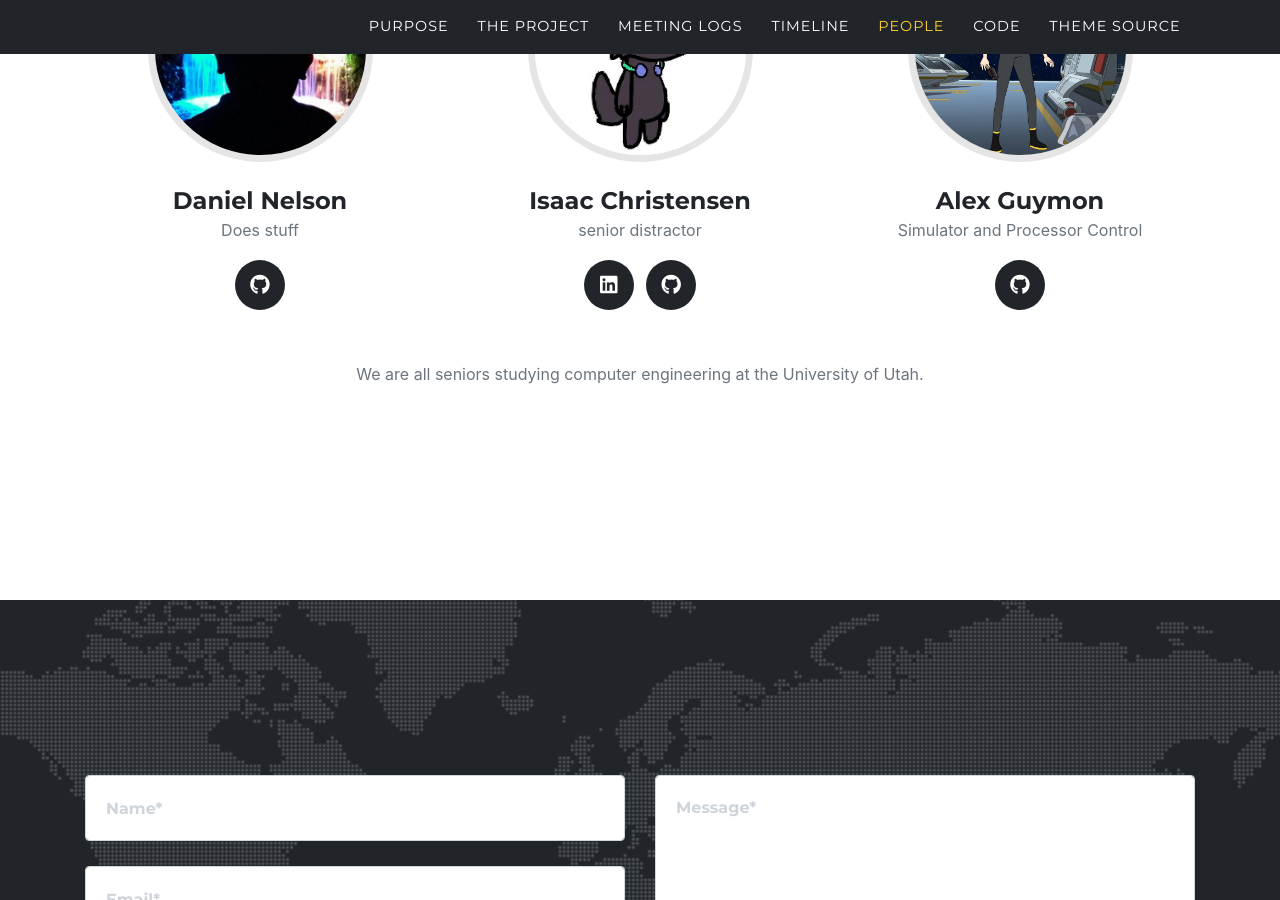
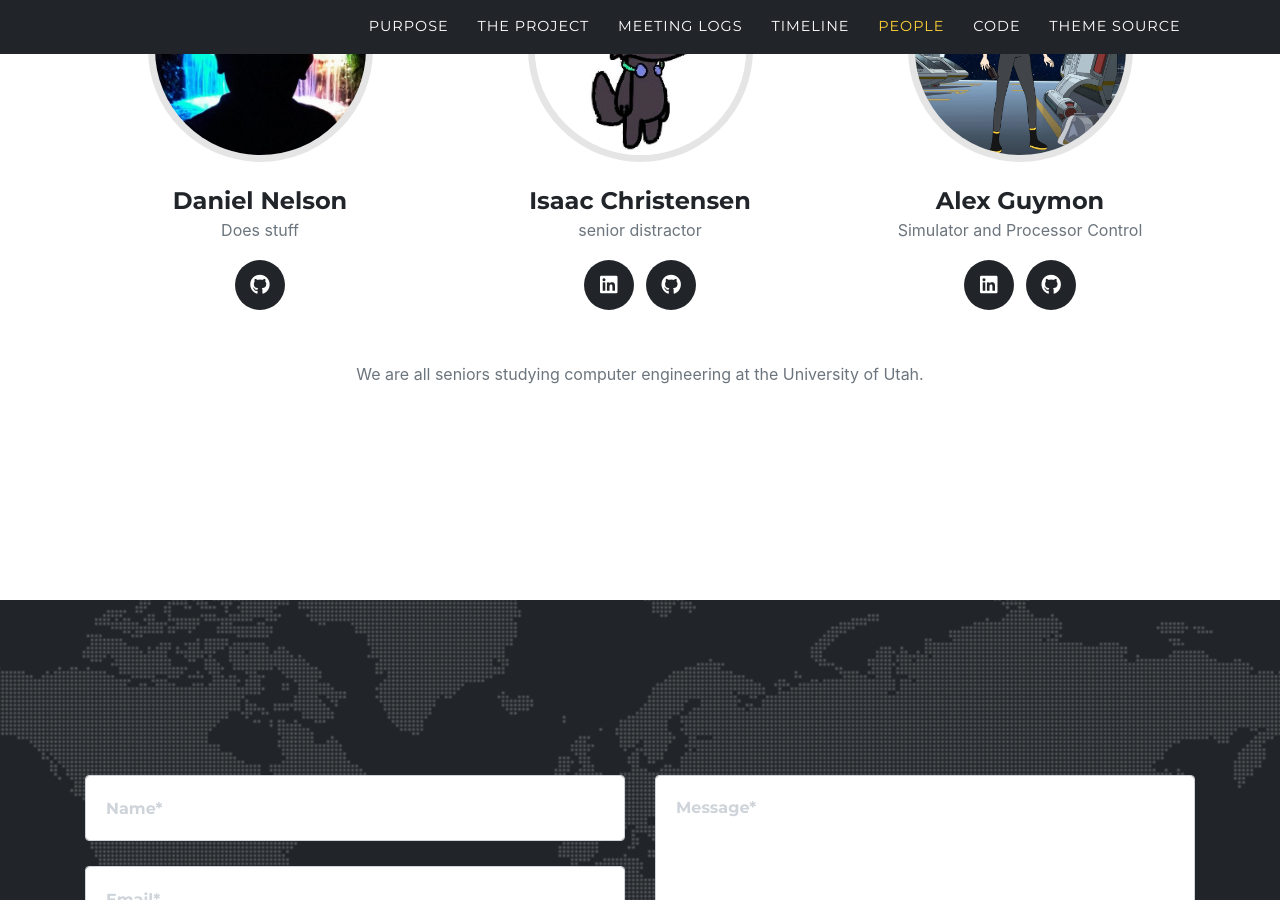
Before and after one commit to Schmorbonium/project-website, a Jekyll site: the page built from index.md, in a window 1280 px wide and 900 px high, scrolled down 3915 px. Built offline with Jekyll 4.4.1, drawn with Linux system fonts in a browser that asks for light colours; some web fonts are replaced.

Commit message:
Added LinkedIn for myself.

```diff
--- a/_data/sitetext.yml
+++ b/_data/sitetext.yml
@@ -84,6 +84,8 @@ en: &DEFAULT_EN
         role: "Simulator and Processor Control"
         image: assets/img/team/AlexLowerDecker.png
         social:
+          - url: https://www.linkedin.com/in/alex-guymon-18a9a91a4/
+            icon: fab fa-linkedin
           - url: https://github.com/CompuGuy99
             icon: fab fa-github
 
```
